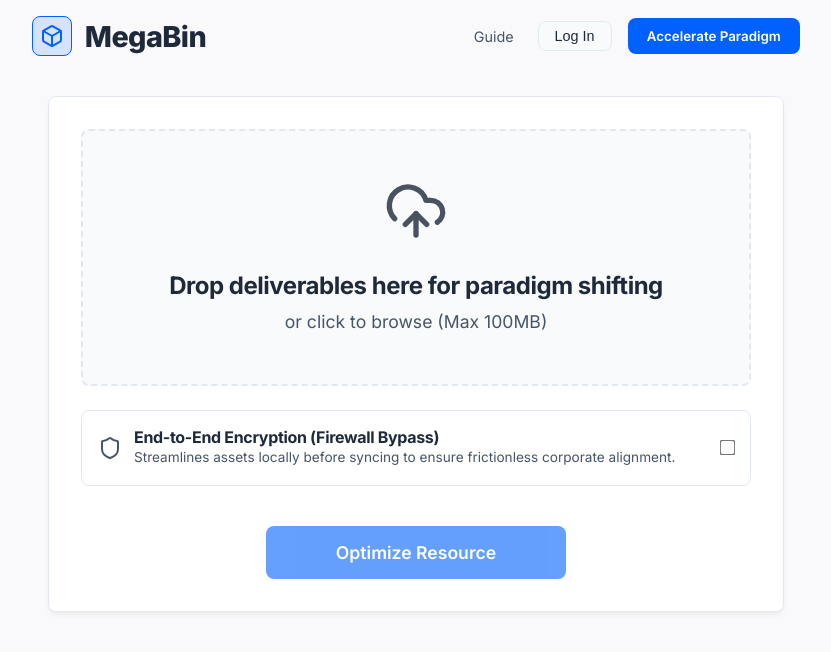
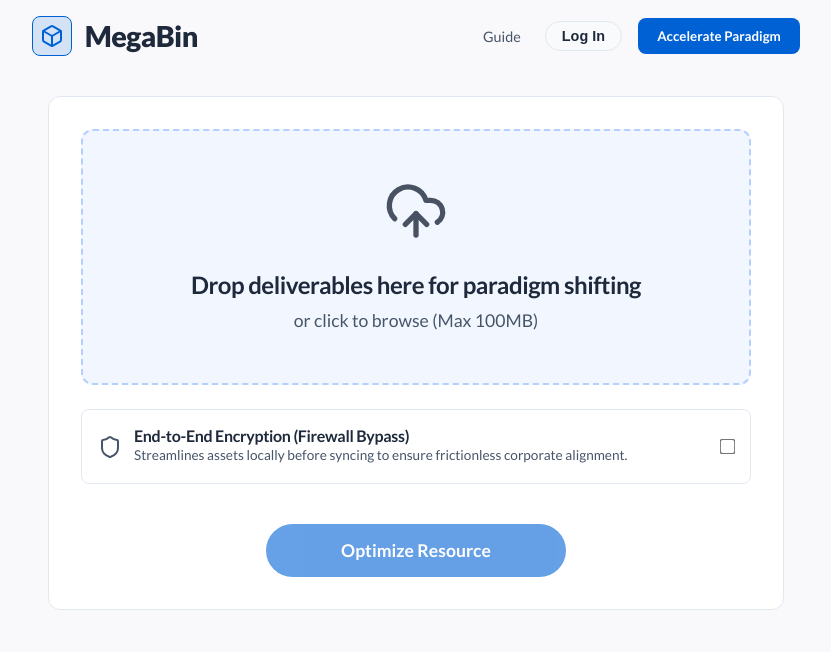
Before and after one commit to sayonsom/megabin, a React (Vite) app: page / in a window 1280 px wide. Shown: the top 652 px of the page, without its empty margins (224-1055 px from the left). Built offline with nearby package versions, Linux system fonts and the light colour scheme; no server answers.

Commit message:
style: switch to Lato font, Box blue, and rounded UI elements

```diff
--- a/src/index.css
+++ b/src/index.css
@@ -1,4 +1,4 @@
-@import url('https://fonts.googleapis.com/css2?family=Inter:wght@400;500;600;700;800&display=swap');
+@import url('https://fonts.googleapis.com/css2?family=Lato:wght@300;400;700;900&display=swap');
 
 :root {
   --bg-color: #f9f9fb;
@@ -7,13 +7,13 @@
   --surface-border: #e2e8f0;
   --text-primary: #1e293b;
   --text-secondary: #475569;
-  --accent-color: #0061FE;
-  --accent-hover: #0050d2;
-  --accent-glow: rgba(0, 97, 254, 0.15);
+  --accent-color: #0061D5;
+  --accent-hover: #0050b3;
+  --accent-glow: rgba(0, 97, 213, 0.15);
   --success-color: #059669;
   --error-color: #dc2626;
 
-  --font-family: 'Inter', -apple-system, BlinkMacSystemFont, "Segoe UI", Roboto, Helvetica, Arial, sans-serif;
+  --font-family: 'Lato', -apple-system, BlinkMacSystemFont, "Segoe UI", Roboto, Helvetica, Arial, sans-serif;
 }
 
 * {
@@ -49,8 +49,8 @@ p {
 .glass-panel {
   background: var(--surface-color);
   border: 1px solid var(--surface-border);
-  border-radius: 8px;
-  box-shadow: 0 4px 6px -1px rgba(0, 0, 0, 0.05), 0 2px 4px -1px rgba(0, 0, 0, 0.03);
+  border-radius: 12px;
+  box-shadow: none;
 }
 
 /* Utility Animations */
@@ -99,8 +99,8 @@ p {
   background: var(--accent-color);
   color: white;
   border: none;
-  padding: 0.75rem 1.5rem;
-  border-radius: 8px;
+  padding: 0.75rem 1.7rem;
+  border-radius: 100px;
   font-weight: 600;
   cursor: pointer;
   transition: all 0.2s ease;
@@ -114,7 +114,6 @@ p {
 
 .btn-primary:hover {
   transform: translateY(-1px);
-  box-shadow: 0 4px 12px var(--accent-glow);
   background: var(--accent-hover);
 }
 
@@ -132,9 +131,9 @@ p {
   background: #f8fafc;
   color: var(--text-primary);
   border: 1px solid var(--surface-border);
-  padding: 0.75rem 1.5rem;
-  border-radius: 8px;
-  font-weight: 500;
+  padding: 0.75rem 1.7rem;
+  border-radius: 100px;
+  font-weight: 700;
   cursor: pointer;
   transition: all 0.2s ease;
 }
@@ -149,8 +148,8 @@ p {
   width: 100%;
   background: #ffffff;
   border: 1px solid var(--surface-border);
-  border-radius: 8px;
-  padding: 0.75rem 1rem;
+  border-radius: 100px;
+  padding: 0.75rem 1.5rem;
   color: var(--text-primary);
   font-family: inherit;
   font-size: 1rem;
@@ -165,20 +164,20 @@ p {
 
 /* Uploader specific styles */
 .dropzone {
-  border: 2px dashed var(--surface-border);
-  border-radius: 8px;
+  border: 2px dashed #b5cfff;
+  border-radius: 12px;
   padding: 3rem 2rem;
   text-align: center;
   transition: all 0.3s ease;
   cursor: pointer;
-  background: #f8fafc;
+  background: #F2F7FF;
   position: relative;
   overflow: hidden;
 }
 
 .dropzone:hover {
   border-color: var(--accent-color);
-  background: #f1f5f9;
+  background: #E8F0FE;
 }
 
 .dropzone.active {
```
